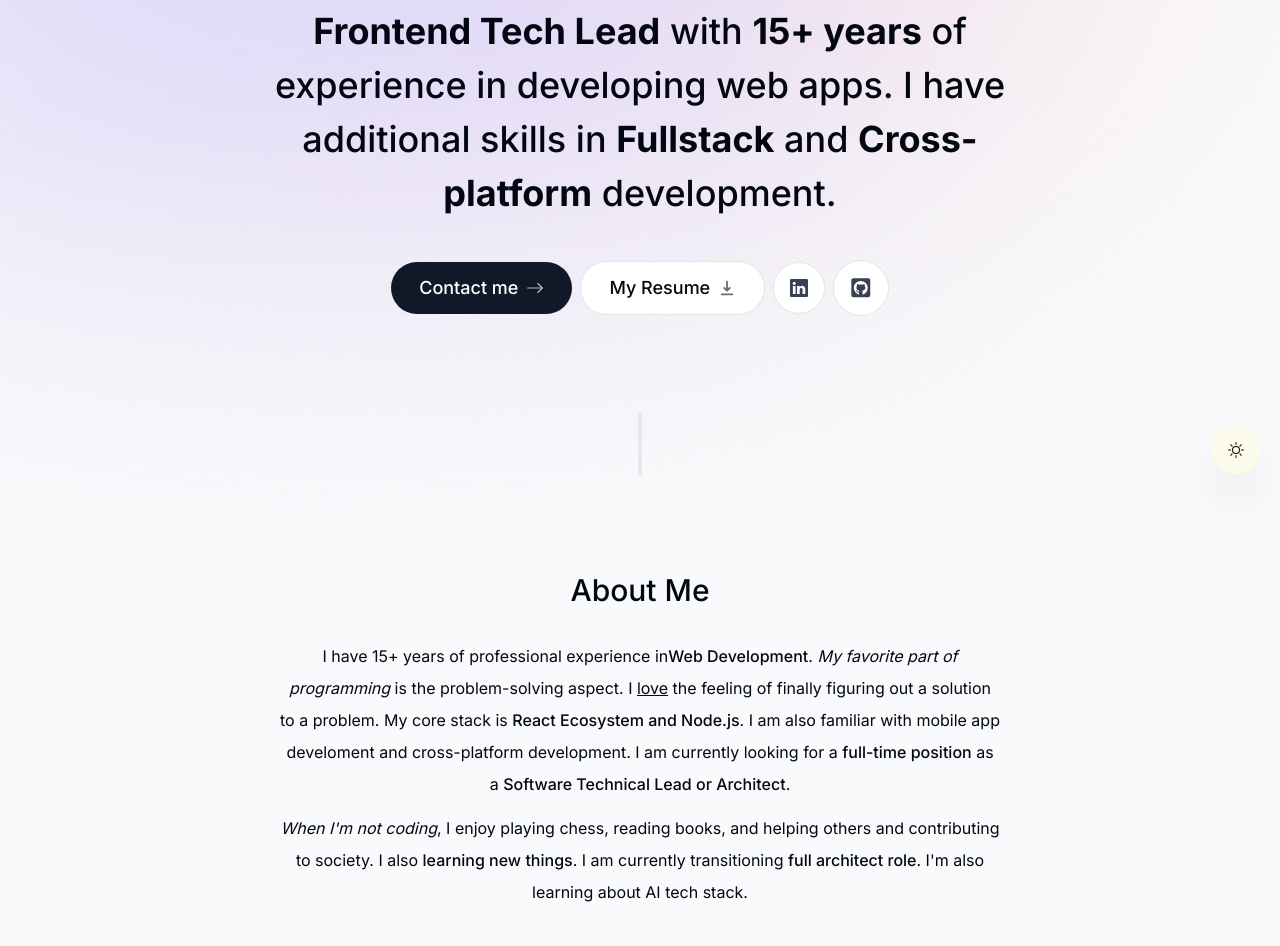
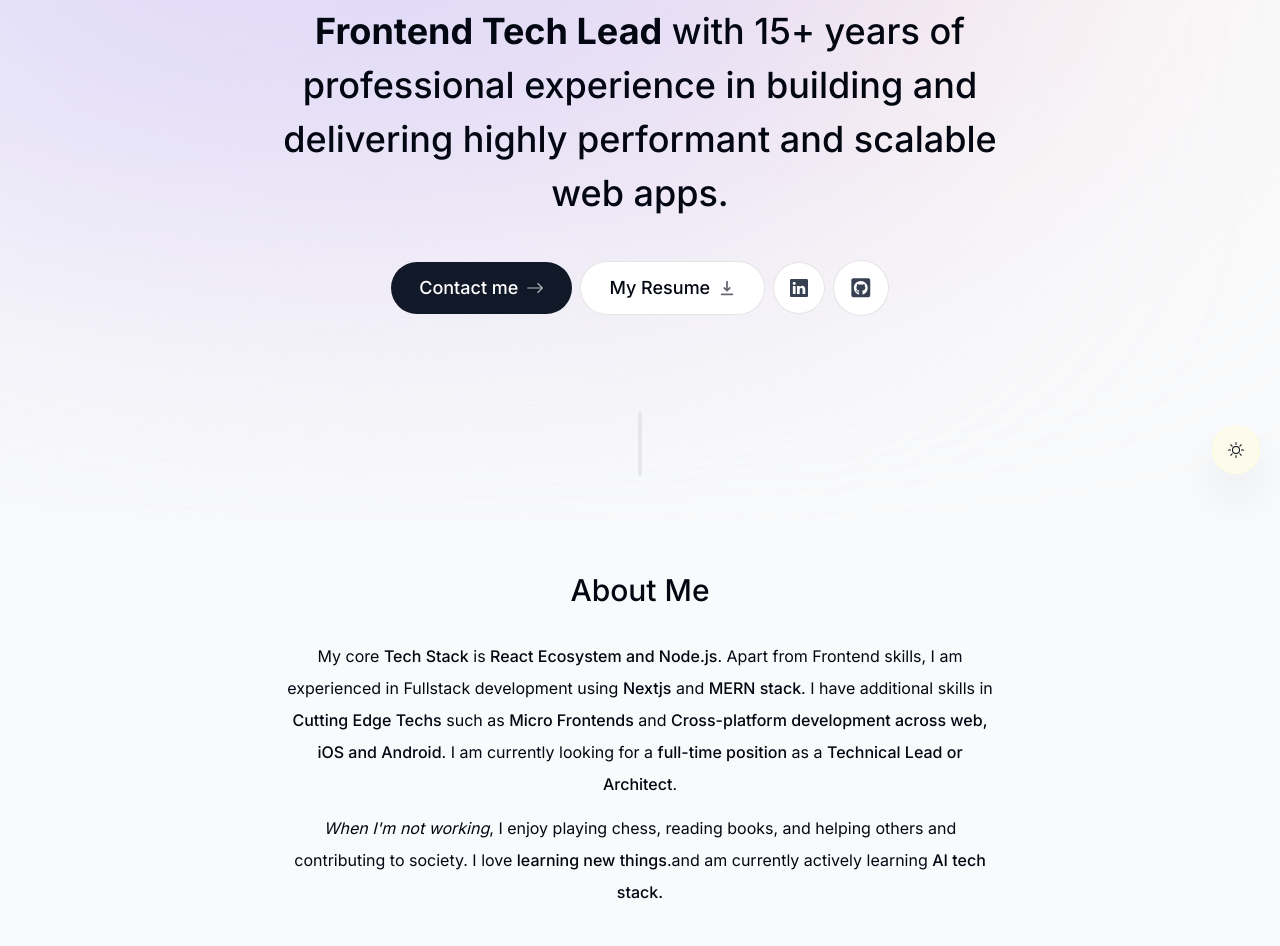
Before and after one commit to pateatlau/lalding-portfolio, a Next.js app: page / in a window 1280 px wide. Shown: the part 306-1252 px from the top of the page. Built offline with nearby package versions, Linux system fonts and the light colour scheme; no server answers.

Commit message:
Updated Intro and About sections

```diff
--- a/components/about.tsx
+++ b/components/about.tsx
@@ -19,28 +19,27 @@ export default function About() {
     >
       <SectionHeading>About me</SectionHeading>
       <p className="mb-3">
-        I have 15+ years of professional experience in
-        <span className="font-medium">Web Development</span>.{' '}
-        <span className="italic">My favorite part of programming</span> is the
-        problem-solving aspect. I <span className="underline">love</span> the
-        feeling of finally figuring out a solution to a problem. My core stack
-        is <span className="font-medium">React Ecosystem and Node.js</span>. I
-        am also familiar with mobile app develoment and cross-platform
-        development. I am currently looking for a{' '}
+        My core <span className="font-medium">Tech Stack</span> is{' '}
+        <span className="font-medium">React Ecosystem and Node.js</span>. Apart
+        from Frontend skills, I am experienced in Fullstack development using{' '}
+        <span className="font-medium">Nextjs</span> and{' '}
+        <span className="font-medium">MERN stack</span>. I have additional
+        skills in <span className="font-medium">Cutting Edge Techs</span> such
+        as <span className="font-medium">Micro Frontends</span> and{' '}
+        <span className="font-medium">
+          Cross-platform development across web, iOS and Android
+        </span>
+        . I am currently looking for a{' '}
         <span className="font-medium">full-time position</span> as a{' '}
-        <span className="font-medium">
-          Software Technical Lead or Architect
-        </span>
-        .
+        <span className="font-medium">Technical Lead or Architect</span>.
       </p>
 
       <p>
-        <span className="italic">When I'm not coding</span>, I enjoy playing
+        <span className="italic">When I'm not working</span>, I enjoy playing
         chess, reading books, and helping others and contributing to society. I
-        also <span className="font-medium">learning new things</span>. I am
-        currently transitioning{' '}
-        <span className="font-medium">full architect role</span>. I'm also
-        learning about AI tech stack.
+        love <span className="font-medium">learning new things</span>.and am
+        currently actively learning{' '}
+        <span className="font-medium">AI tech stack.</span>
       </p>
     </motion.section>
   );
--- a/components/intro.tsx
+++ b/components/intro.tsx
@@ -62,13 +62,12 @@ export default function Intro() {
         initial={{ opacity: 0, y: 100 }}
         animate={{ opacity: 1, y: 0 }}
       >
+        Hello, I am{' '}
         <span className="font-bold">
-          Hello, I am Laldingliana Tlau Vantawl, Frontend Tech Lead
+          Laldingliana Tlau Vantawl, Frontend Tech Lead
         </span>{' '}
-        with <span className="font-bold">15+ years</span> of experience in
-        developing web apps. I have additional skills in{' '}
-        <span className="font-bold">Fullstack</span> and{' '}
-        <span className="font-bold">Cross-platform</span> development.
+        with 15+ years of professional experience in building and delivering
+        highly performant and scalable web apps.
       </motion.h1>
 
       <motion.div
--- a/lib/data.ts
+++ b/lib/data.ts
@@ -169,6 +169,8 @@ export const skillsData = [
   'Git',
   'Tailwind CSS',
   'Shadcn UI',
+  'AWS',
+  'Vite',
   'Material UI',
   'Bootstrap',
   'Prisma',
@@ -177,13 +179,20 @@ export const skillsData = [
   'Zustand',
   'Tanstack Query',
   'Micro Frontend',
+  'Module Federation',
+  'Webpack',
+  'NX',
   'Monorepo',
   'Docker',
+  'npm',
+  'pnpm',
+  'yarn',
   'GraphQL',
   'Apollo',
   'Express',
   'PostgreSQL',
   'Python',
   'Django',
+  'Kubernetes',
   'Framer Motion',
 ] as const;
```
